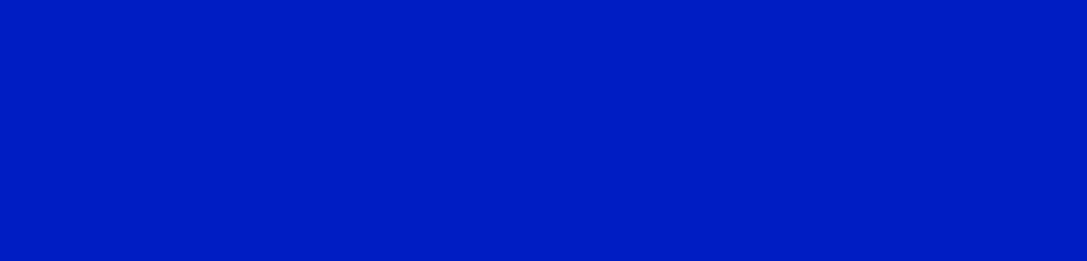
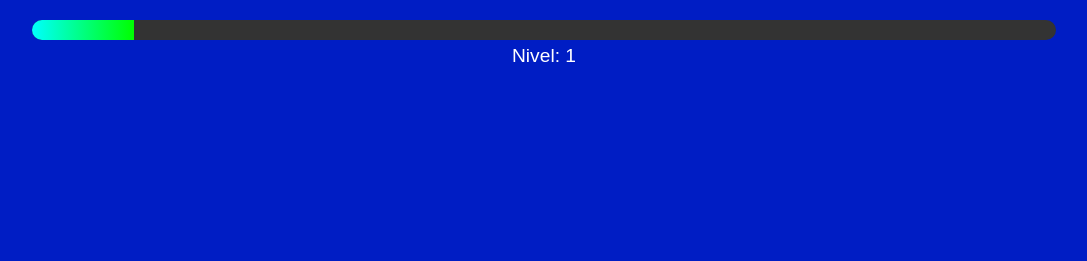
Before and after one commit to WladimirPro/RobertoPro, a plain HTML site: page index.html in a window 1280 px wide. Both pictures are taken after a click on the element 640 px from the left and 443 px from the top of the page. Shown: the top 261 px of the page, without its empty margins (96-1183 px from the left). Drawn offline with Linux system fonts and the light colour scheme.

Commit message:
Update index.html
2.0

```diff
--- a/index.html
+++ b/index.html
@@ -50,6 +50,32 @@
       pointer-events: none;
     }
 
+    #levelBarContainer {
+      width: 80%;
+      height: 20px;
+      background-color: #333;
+      border-radius: 10px;
+      overflow: hidden;
+      margin-bottom: 15px;
+      position: absolute;
+      top: 20px;
+    }
+
+    #levelBar {
+      height: 100%;
+      width: 0%;
+      background: linear-gradient(to right, cyan, lime);
+      transition: width 0.3s ease;
+    }
+
+    #levelText {
+      position: absolute;
+      top: 45px;
+      color: white;
+      font-size: 1.2rem;
+      font-family: Arial, sans-serif;
+    }
+
     @keyframes fadeOut {
       0% { opacity: 1; }
       100% { opacity: 0; transform: scale(0.5); }
@@ -72,6 +98,12 @@
 </head>
 <body>
   <h1 id="titulo">RoberRata</h1>
+
+  <div id="levelBarContainer">
+    <div id="levelBar"></div>
+  </div>
+  <div id="levelText">Nivel: 1</div>
+
   <video id="roberVideo" src="WhatsApp Video 2025-04-30 at 1.40.34 PM.mp4" autoplay muted loop></video>
   <div id="counter">Clics: 0</div>
 
@@ -79,9 +111,14 @@
     const video = document.getElementById('roberVideo');
     const counterDisplay = document.getElementById('counter');
     const body = document.body;
+    const levelBar = document.getElementById('levelBar');
+    const levelText = document.getElementById('levelText');
+
     let angle = 0;
     let speed = 0;
     let clicks = 0;
+    let level = 1;
+    const clicksForNextLevel = 10;
 
     function rotate() {
       angle += speed;
@@ -114,6 +151,15 @@
       counterDisplay.textContent = `Clics: ${clicks}`;
       speed += 2;
       if (speed > 20) speed = 20;
+
+      const progress = (clicks % clicksForNextLevel) / clicksForNextLevel * 100;
+      levelBar.style.width = `${progress}%`;
+
+      if (clicks % clicksForNextLevel === 0) {
+        level++;
+        levelText.textContent = `Nivel: ${level}`;
+      }
+
       spawnRandomVideo();
     });
 
```
